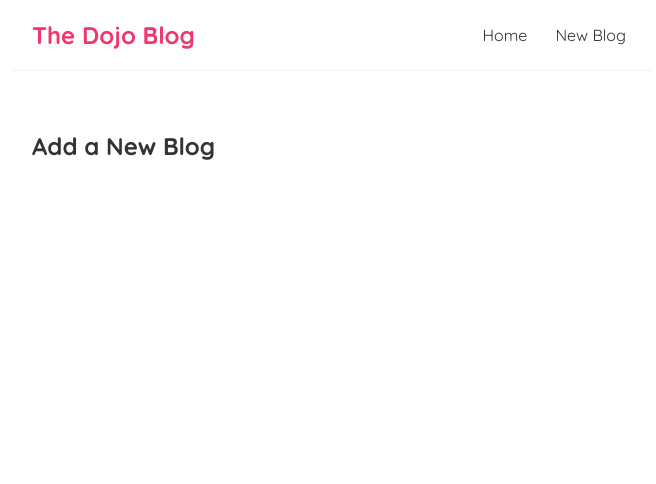
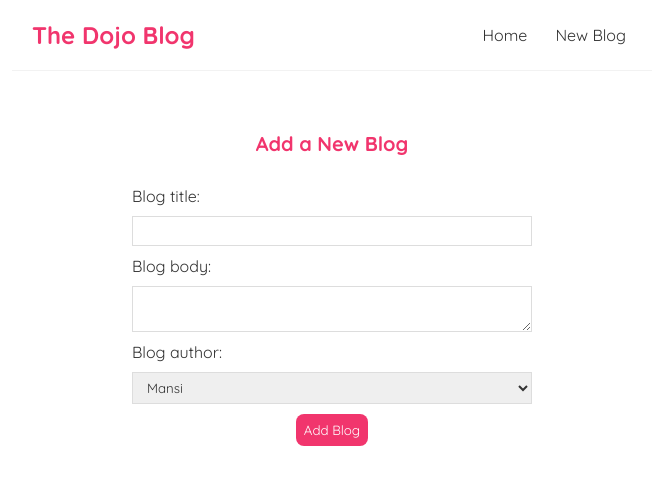
Before and after one commit to MansiJoshi1701/BlogspotDemo, a React (Create React App) app: page /create in a window 1280 px wide. Shown: the top 484 px of the page, without its empty margins (308-964 px from the left). Built offline with nearby package versions, Linux system fonts and the light colour scheme.

Commit message:
Added new form (controlled input)

```diff
--- a/src/Create.js
+++ b/src/Create.js
@@ -1,7 +1,40 @@
+import { useState } from "react";
+
 const Create = () => {
+
+    const [title , setTitle] = useState('');
+    const [body , setBody] = useState('');
+    const [author , setAuthor] = useState('');
+
     return (
         <div className="create">
             <h2>Add a New Blog</h2>
+            <form>
+                <label>Blog title: </label>
+                <input
+                    type="text"
+                    required
+                    onChange={(e) => setTitle(e.target.value)}
+                    value = {title}
+                    //onChange is used to tell React to only re-render based on when I say and not at all times.
+                    //So here i want it to re-render anytime there's change in this specific field
+                />
+                <label>Blog body:</label>
+                <textarea
+                    required
+                    value = {body}
+                    onChange={(e) => setBody(e.target.value)}
+                />
+                <label>Blog author:</label>
+                <select
+                    value = {author}
+                    onChange={(e) => setAuthor(e.target.value)}
+                >
+                    <option value="mansi">Mansi</option>
+                    <option value="joshi">Joshi</option>
+                </select>
+                <button>Add Blog</button>
+            </form>
         </div>
      );
 }
--- a/src/index.css
+++ b/src/index.css
@@ -61,3 +61,35 @@
 .blog-details div {
   margin: 20px 0;
 }
+
+/* create new blog form */
+.create {
+  max-width: 400px;
+  margin: 0 auto;
+  text-align: center;
+}
+.create label {
+  text-align: left;
+  display: block;
+}
+.create h2 {
+  font-size: 20px;
+  color: #f1356d;
+  margin-bottom: 30px;
+}
+.create input, .create textarea, .create select {
+  width: 100%;
+  padding: 6px 10px;
+  margin: 10px 0;
+  border: 1px solid #ddd;
+  box-sizing: border-box;
+  display: block;
+}
+.create button {
+  background: #f1356d;
+  color: #fff;
+  border: 0;
+  padding: 8px;
+  border-radius: 8px;
+  cursor: pointer;
+}
```
